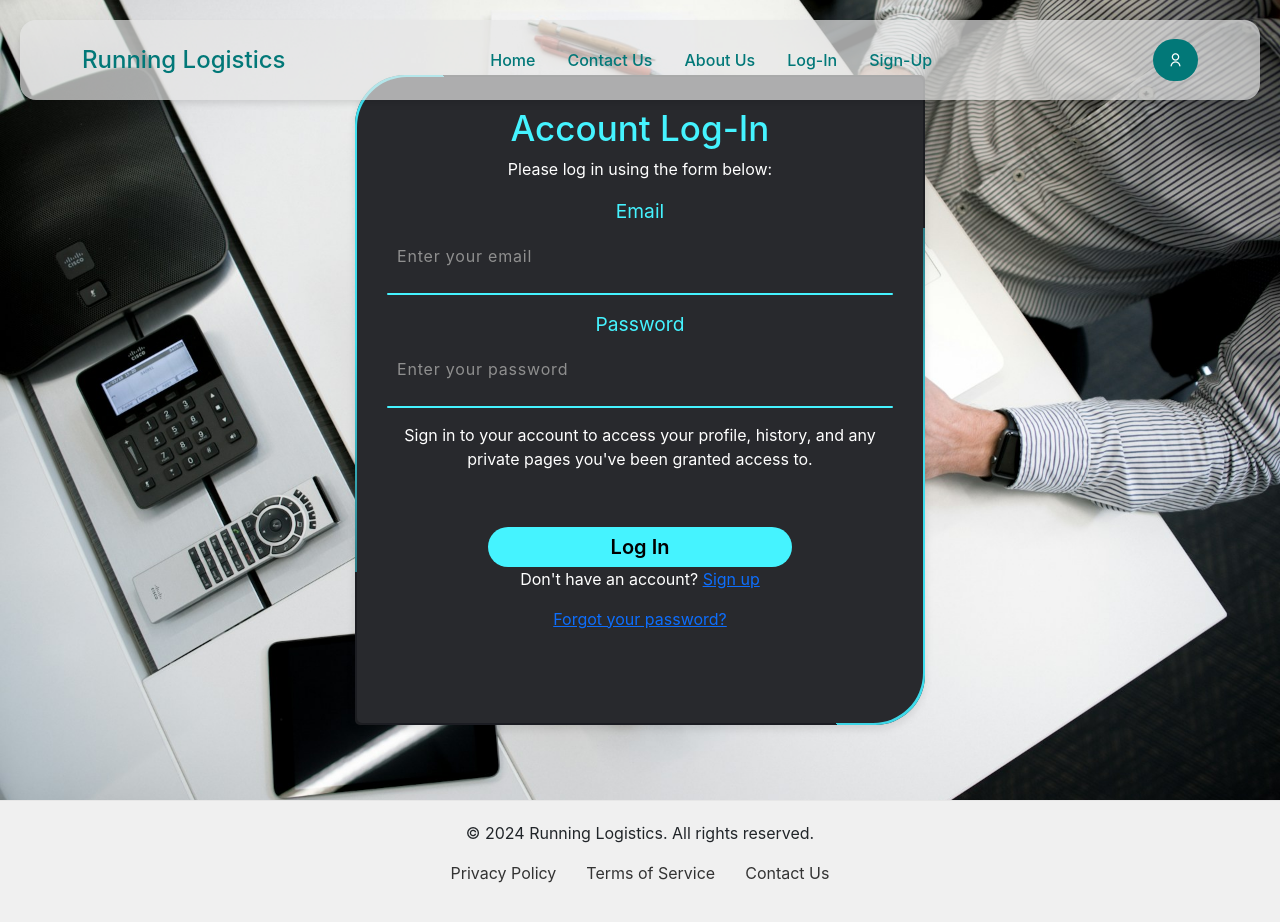
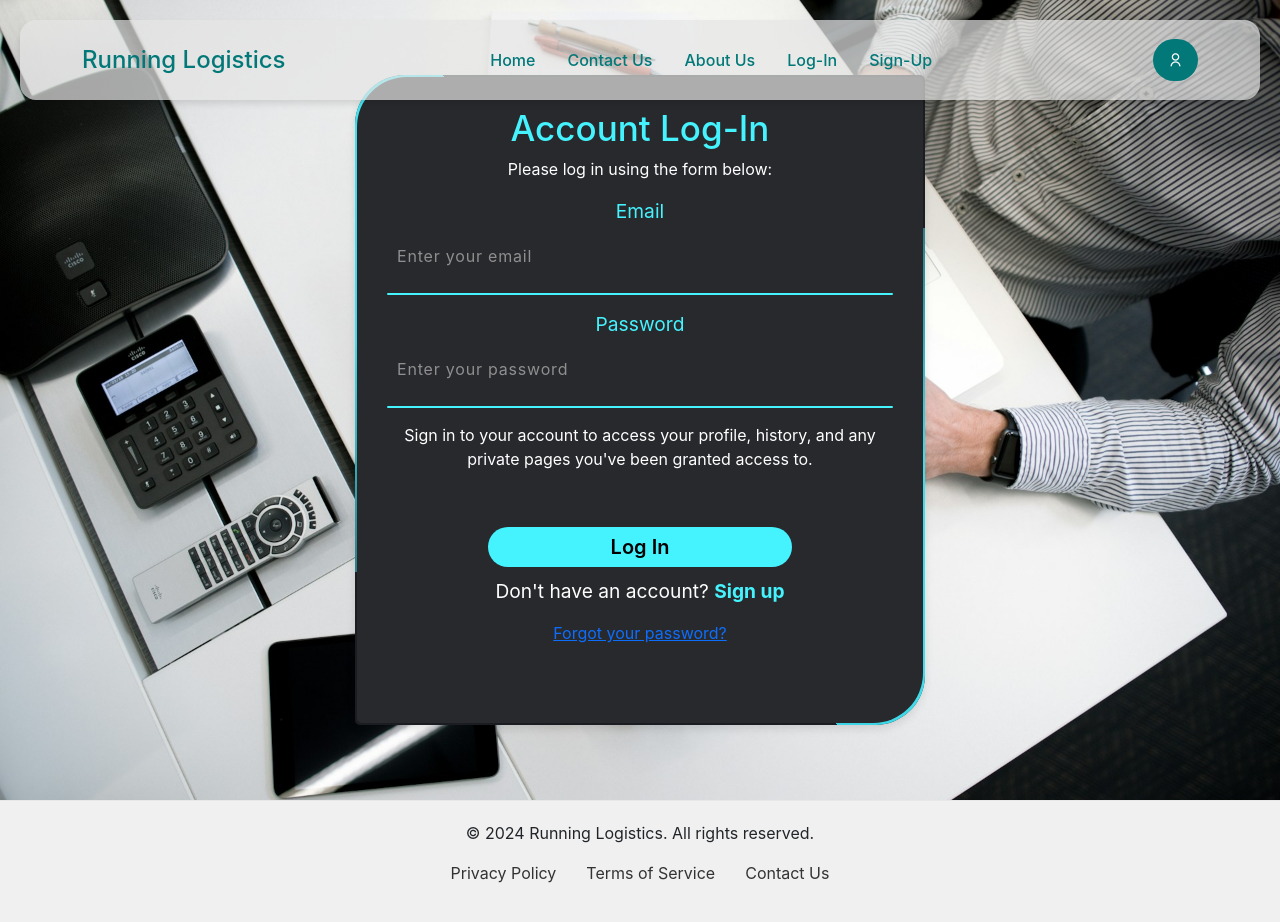
Before and after one commit to Juan-Carlos-D/RunningLogisticsCollab, a React (Create React App) app in the folder rl-frontend/: page /Login in a window 1280 px wide. Shown: the top 922 px of the page. Built offline with nearby package versions, Linux system fonts and the light colour scheme; no server answers.

Commit message:
more styling

```diff
--- a/rl-frontend/src/CSS/Login.css
+++ b/rl-frontend/src/CSS/Login.css
@@ -29,7 +29,7 @@
 
 /* .login-section form:hover {
     background-color: transparent;
-} */
+}  */
 
 
 .login-content {
@@ -185,45 +185,24 @@ input[type="password"]::placeholder {
     font-size: 1em;
 }
 
-/* .login__form {
-    display: flex;
-    flex-direction: column;
-    gap: 20px;
-}
-
-.login__group {
-    display: flex;
-    flex-direction: column;
-    gap: 20px;
-} */
-
- .login__label {
-    font-size: 14px;
-    color: #333;
-}
-
-/* .login__input {
-    width: 100%;
-    padding: 10px;
-    border: 1px solid #ddd;
-    border-radius: 4px;
-    font-size: 14px;
-} */
-
-/* .login__message {
-    color: #f00;
-    font-size: 14px;
-}
-
 .login__signup {
-    font-size: 14px;
-    color: #333;
+    font-size: 1.2em;
+    color: #fff;
+    margin-top: 10px;
 }
 
 .login__signup a {
-    color: #009970;
+    color: #45f3ff;
+    font-size: 1em;
     text-decoration: none;
+    font-weight: 700;
 }
+
+.login__signup a:hover {
+    text-decoration: underline;
+}
+
+/*
 
 .login__signup a:hover {
     text-decoration: underline;
@@ -254,4 +233,4 @@ input[type="password"]::placeholder {
 
 .login__button:hover {
     background-color: #007f5f;
-}  */
+}   */
```
